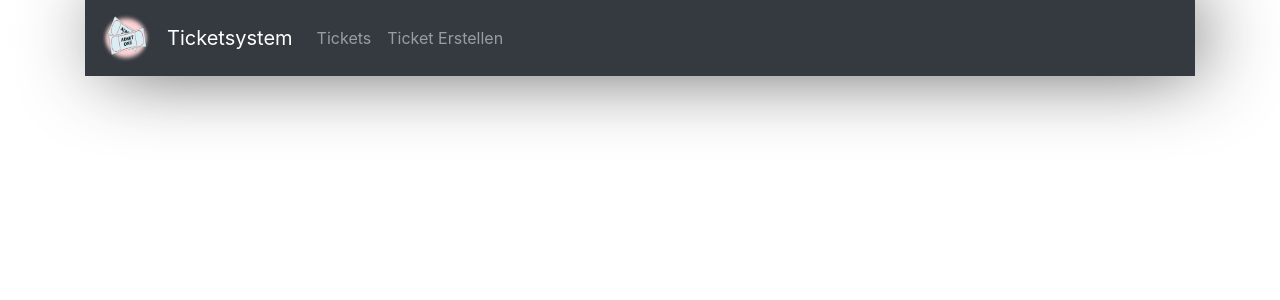
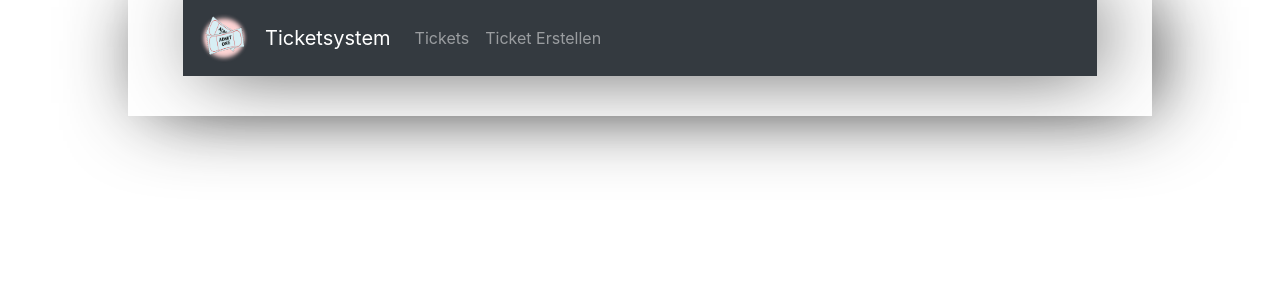
Before and after one commit to Tobeje/Ticketsystem, a React (Create React App) app in the folder client/: page /tickets/list in a window 1280 px wide. Shown: the top 300 px of the page. Built offline with nearby package versions, Linux system fonts and the light colour scheme; no server answers.

Commit message:
Update TicketsList.jsx

```diff
--- a/client/src/pages/TicketsList.jsx
+++ b/client/src/pages/TicketsList.jsx
@@ -9,6 +9,12 @@ import 'react-table/react-table.css'
 
 const Wrapper = styled.div`
     padding: 0 40px 40px 40px;
+    background-color:#FFF;
+    width: 80%;
+    margin: 0 auto;
+    -webkit-box-shadow: 10px -3px 81px -10px rgba(0,0,0,0.86);
+    -moz-box-shadow: 10px -3px 81px -10px rgba(0,0,0,0.86);
+    box-shadow: 10px -3px 81px -10px rgba(0,0,0,0.86);
 `
 
 const Update = styled.div`
```
